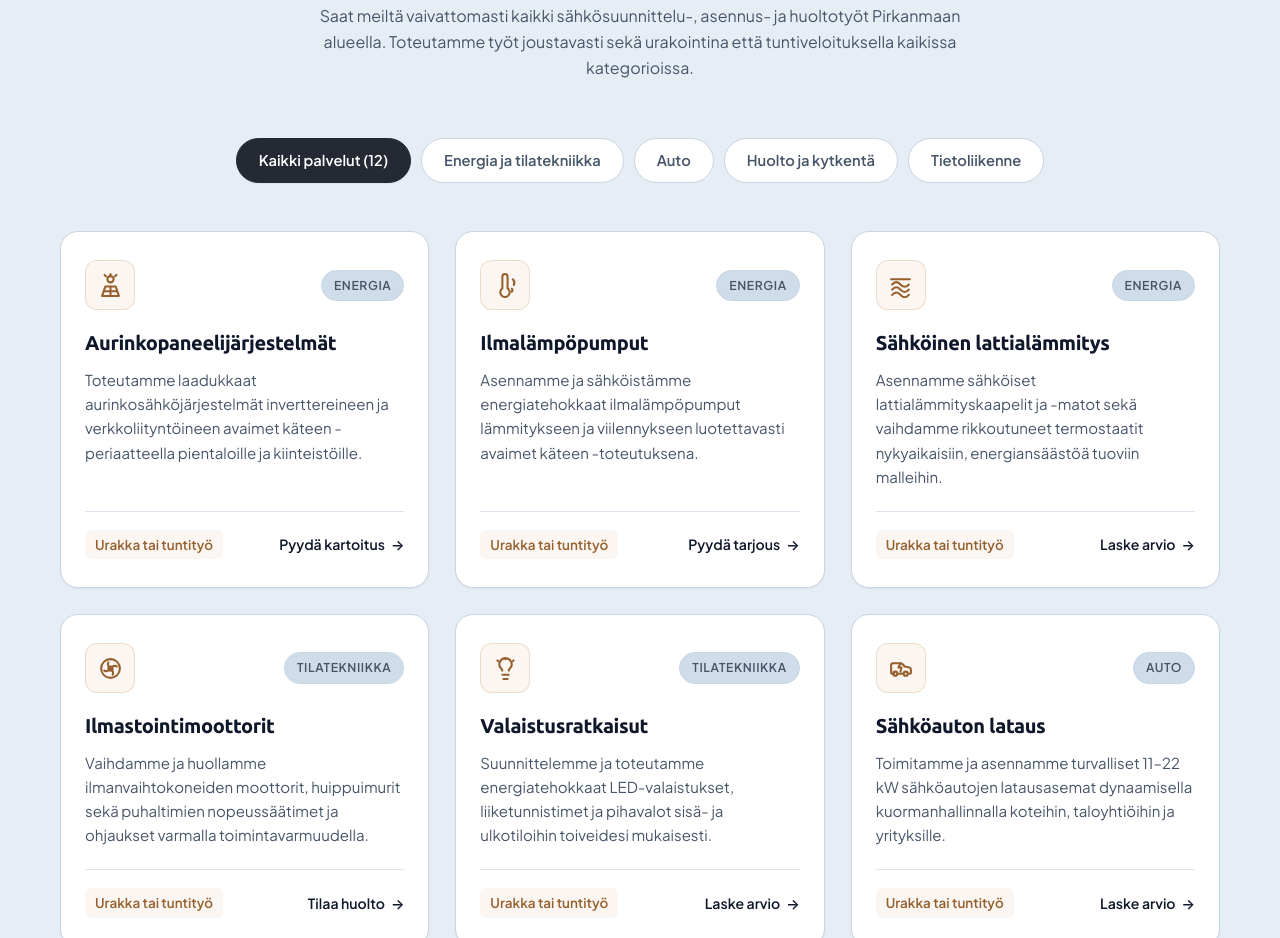
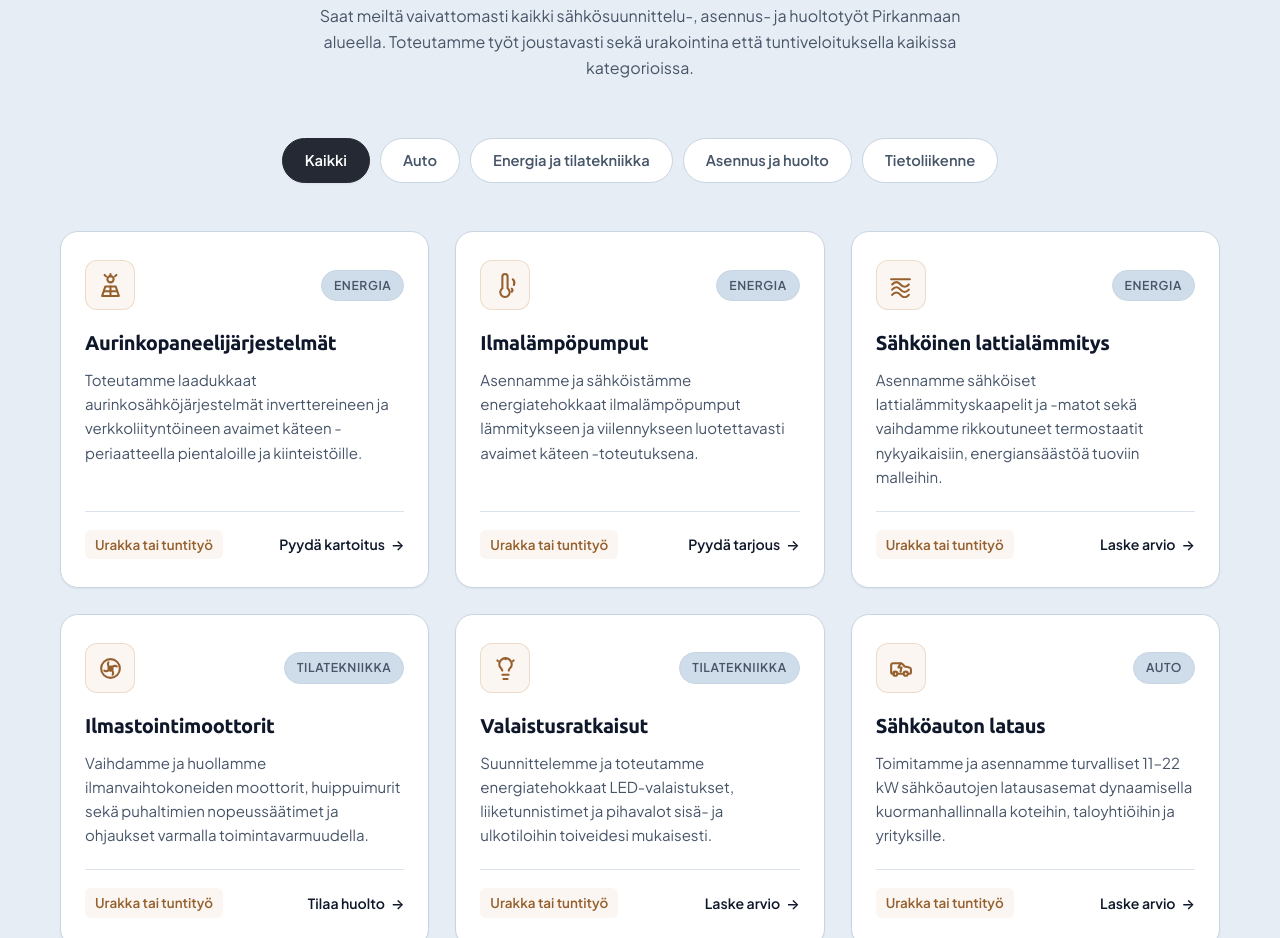
Before and after one commit to Laakista/kovasahko, a website built with Vite: page index.html in a window 1280 px wide. Shown: the part 930-1868 px from the top of the page. Built offline with nearby package versions, Linux system fonts and the light colour scheme.

Commit message:
feat(services): päivitä palvelukategoriat (Kaikki, Auto toiseksi, Asennus ja huolto)

```diff
--- a/index.html
+++ b/index.html
@@ -425,12 +425,11 @@
 
         <!-- Sector Filter Tabs -->
         <div class="service-filter-nav" role="tablist" aria-label="Suodata palveluita">
-          <button class="filter-tab active" data-filter="all" role="tab" aria-selected="true">Kaikki palvelut
-            (12)</button>
+          <button class="filter-tab active" data-filter="all" role="tab" aria-selected="true">Kaikki</button>
+          <button class="filter-tab" data-filter="auto" role="tab" aria-selected="false">Auto</button>
           <button class="filter-tab" data-filter="energia" role="tab" aria-selected="false">Energia ja
             tilatekniikka</button>
-          <button class="filter-tab" data-filter="auto" role="tab" aria-selected="false">Auto</button>
-          <button class="filter-tab" data-filter="huolto" role="tab" aria-selected="false">Huolto ja kytkentä</button>
+          <button class="filter-tab" data-filter="huolto" role="tab" aria-selected="false">Asennus ja huolto</button>
           <button class="filter-tab" data-filter="tietoliikenne" role="tab" aria-selected="false">Tietoliikenne</button>
         </div>
 
@@ -1387,6 +1386,10 @@
                   <label for="form-palvelu" class="form-label">Kohteen tyyppi / Palvelu</label>
                   <select id="form-palvelu" name="palvelu" class="form-control">
                     <option value="" disabled selected>Valitse palvelu tai aihe...</option>
+                    <optgroup label="Auto">
+                      <option value="Sähköauton latausasema">Sähköauton latausasema</option>
+                      <option value="Lämmityspistorasiat ja tolpat">Lämmityspistorasiat ja tolpat</option>
+                    </optgroup>
                     <optgroup label="Energia &amp; tilatekniikka">
                       <option value="Aurinkopaneelijärjestelmä">Aurinkopaneelijärjestelmät</option>
                       <option value="Ilmalämpöpumput">Ilmalämpöpumput</option>
@@ -1395,11 +1398,7 @@
                       <option value="Valaistusratkaisut (sisällä ja ulkona)">Valaistusratkaisut (sisällä ja ulkona)
                       </option>
                     </optgroup>
-                    <optgroup label="Auto">
-                      <option value="Sähköauton latausasema">Sähköauton latausasema</option>
-                      <option value="Lämmityspistorasiat ja tolpat">Lämmityspistorasiat ja tolpat</option>
-                    </optgroup>
-                    <optgroup label="Huolto &amp; kytkentä">
+                    <optgroup label="Asennus &amp; huolto">
                       <option value="Sähkökeskuksen saneeraus">Sähkösaneeraukset ja keskusuudistukset</option>
                       <option value="Vikatilanteet ja huolto">Vikatilanteet ja huoltotyöt</option>
                       <option value="Laiteasennukset ja kytkentä">Laiteasennukset ja kytkentä</option>
```
Also changed, not shown: README.md.
